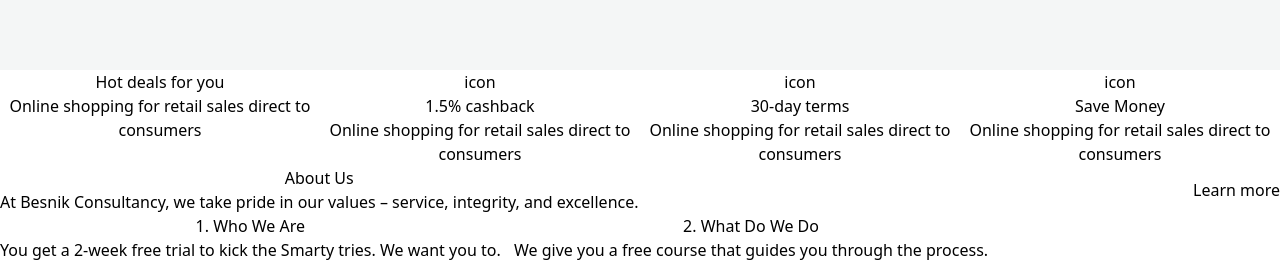
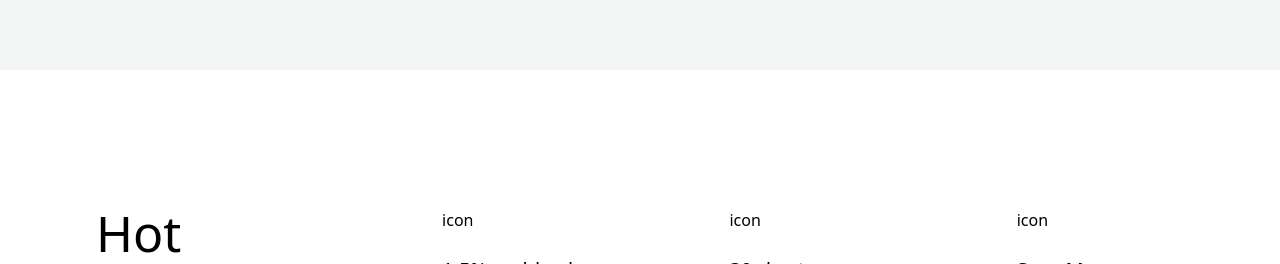
Before and after one commit to m42532461/testecpay, a React (Create React App) app: page / in a window 1280 px wide. Shown: the part 688-952 px from the top of the page. Built offline with nearby package versions, Linux system fonts and the light colour scheme.

Commit message:
add some layout

```diff
--- a/src/components/Deal.jsx
+++ b/src/components/Deal.jsx
@@ -2,26 +2,37 @@ import React from "react";
 
 const Deal = () => {
   return (
-    <div className="flex justify-between">
-      <div className="">
-        <h1>Hot deals for you</h1>
-        <span>Online shopping for retail sales direct to consumers</span>
+    <div className="flex justify-between px-24 text-start gap-[65px] pt-[138px] pb-[109px]">
+      <div className="flex flex-col gap-6">
+        <h1 className="text-[50px] leading-[50px]">
+          Hot <br />
+          deals for you
+        </h1>
+        <p className="text-[16px] leading-[26px] max-w-[233px]">
+          Online shopping for retail sales direct to consumers
+        </p>
       </div>
-      <div className="flex">
-        <div className="">
+      <div className="flex gap-[120px]">
+        <div className="flex flex-col gap-6 max-w-[188px]">
           icon
-          <h1>1.5% cashback</h1>
-          <span>Online shopping for retail sales direct to consumers</span>
+          <h1 className="text-[20px] leading-[28px]">1.5% cashback</h1>
+          <span className="text-[16px] leading-[26px]">
+            Online shopping for retail sales direct to consumers
+          </span>
         </div>
-        <div className="">
+        <div className="flex flex-col gap-6 max-w-[188px]">
           icon
-          <h1>30-day terms</h1>
-          <span>Online shopping for retail sales direct to consumers</span>
+          <h1 className="text-[20px] leading-[28px]">30-day terms</h1>
+          <span className="text-[16px] leading-[26px]">
+            Online shopping for retail sales direct to consumers
+          </span>
         </div>
-        <div className="">
+        <div className="flex flex-col gap-6 max-w-[188px]">
           icon
-          <h1>Save Money</h1>
-          <span>Online shopping for retail sales direct to consumers</span>
+          <h1 className="text-[20px] leading-[28px]">Save Money</h1>
+          <span className="text-[16px] leading-[26px]">
+            Online shopping for retail sales direct to consumers
+          </span>
         </div>
       </div>
     </div>
```
